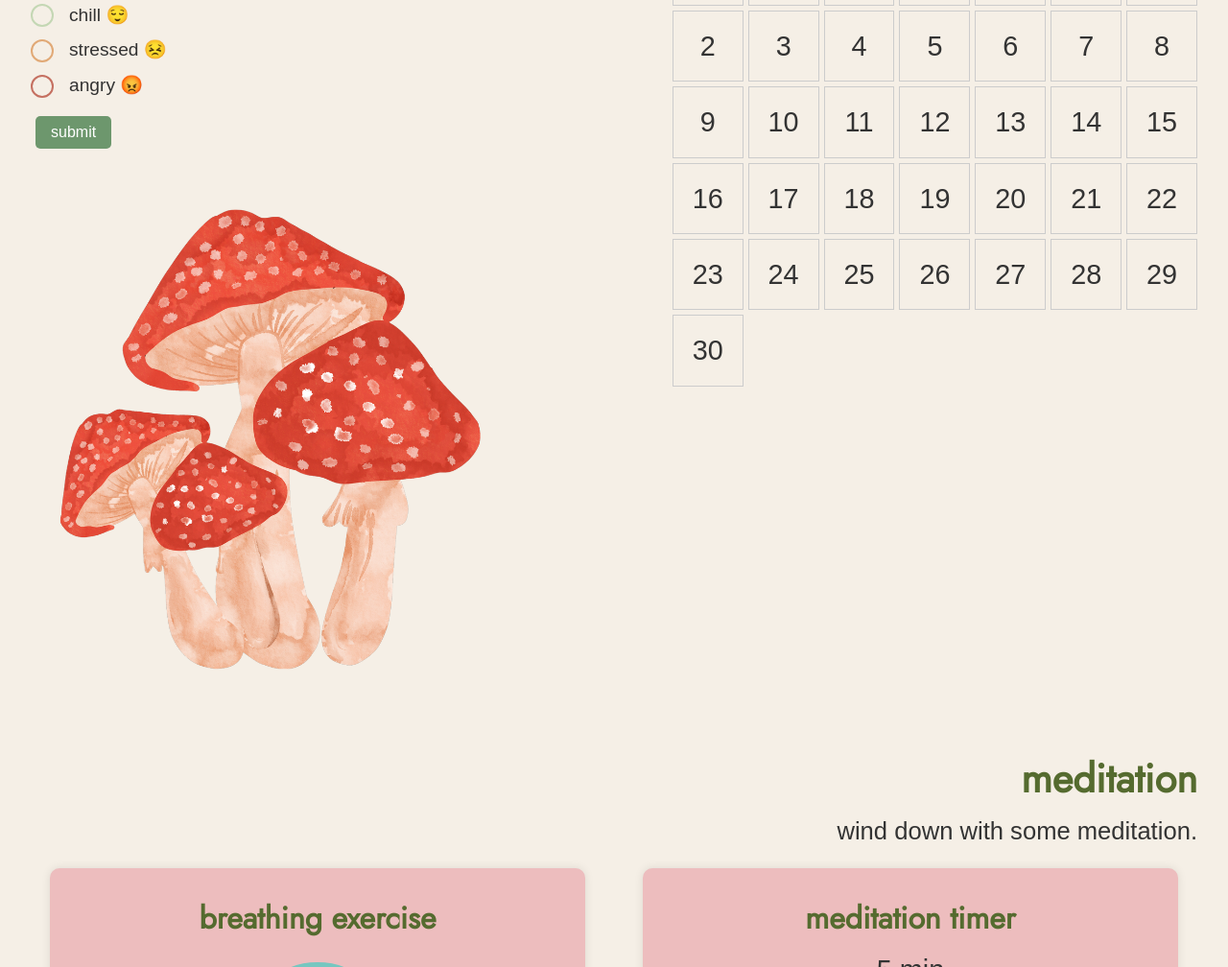
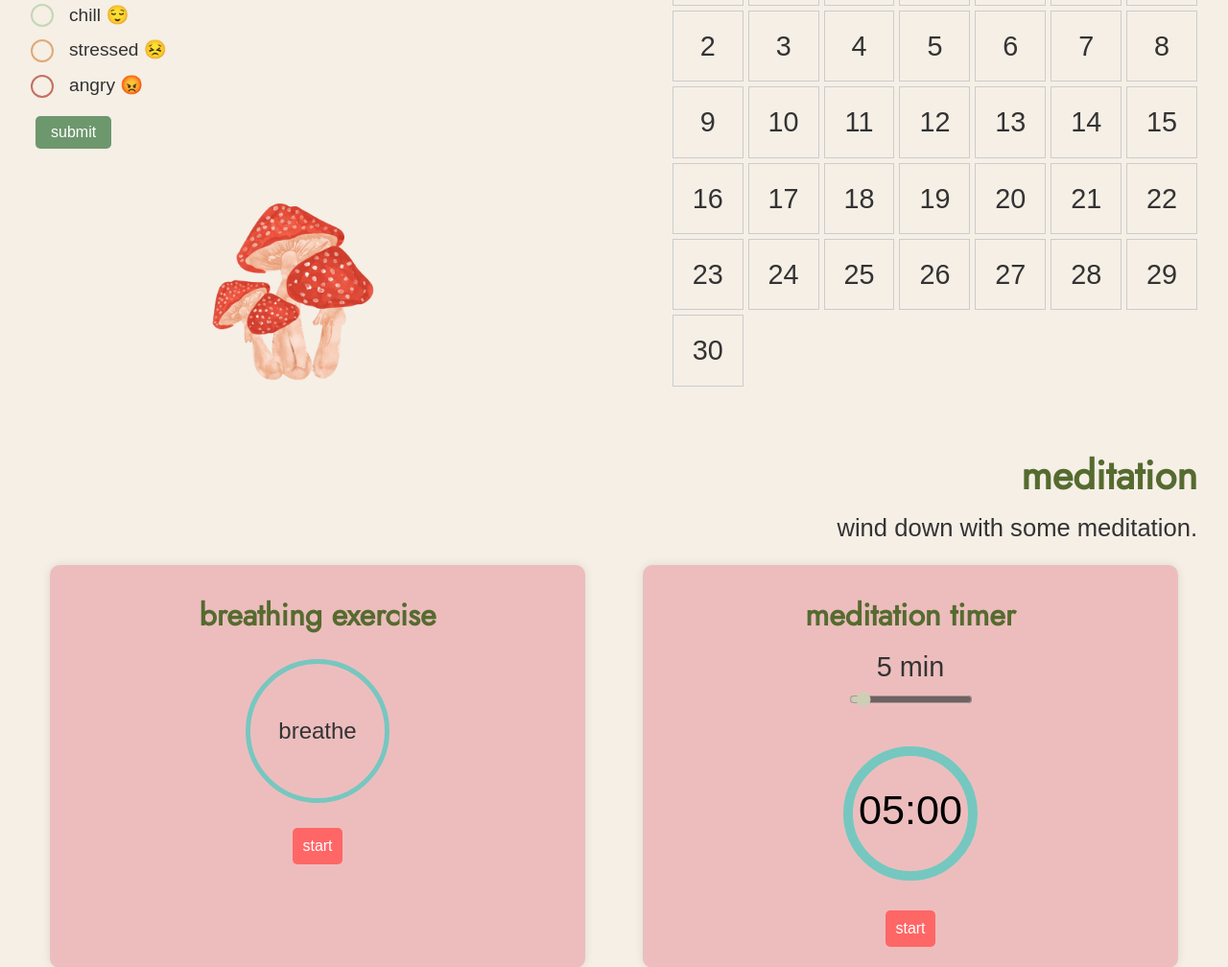
Before and after one commit to elainesyqian/gnome-biome, a plain HTML site: page index.html in a window 1280 px wide. Shown: the part 1837-2845 px from the top of the page at 96% size. Drawn offline with Linux system fonts and the light colour scheme; a script that the page names is missing; a web font is replaced by a local one.

Commit message:
final update

```diff
--- a/style.css
+++ b/style.css
@@ -394,16 +394,21 @@ button:hover {
   background-color: #64a5a0;
 }
 
-/*style for banner*/
 .banner {
   position: center;
 }
 
-/*style for banner image*/
 .banner img {
   margin-left: auto;
   margin-right: auto;
   width: 60%;
+  display: block;
+}
+
+.mushrooms img {
+  margin-left: auto;
+  margin-right: auto;
+  width: 35%;
   display: block;
 }
 
```
